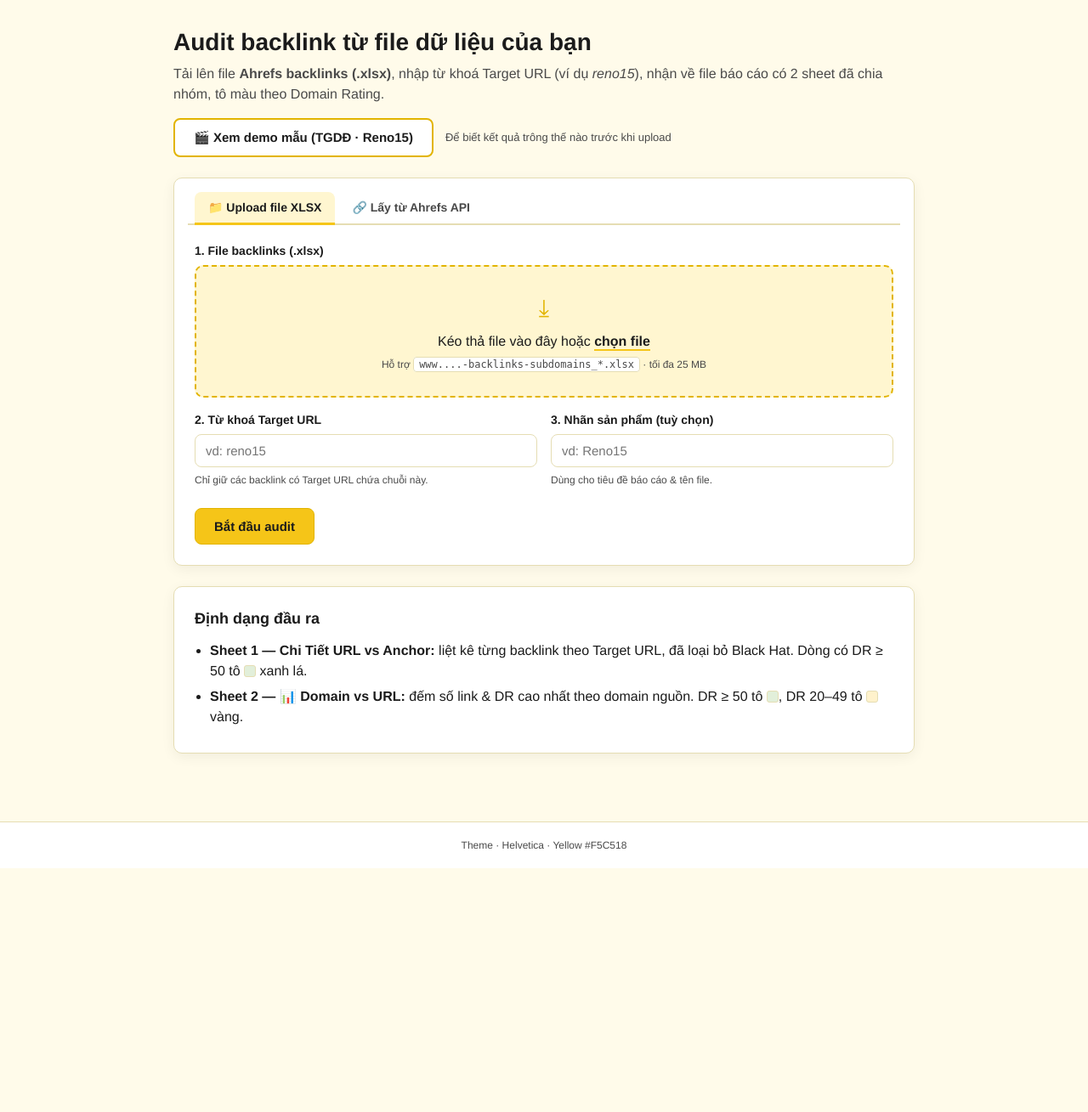
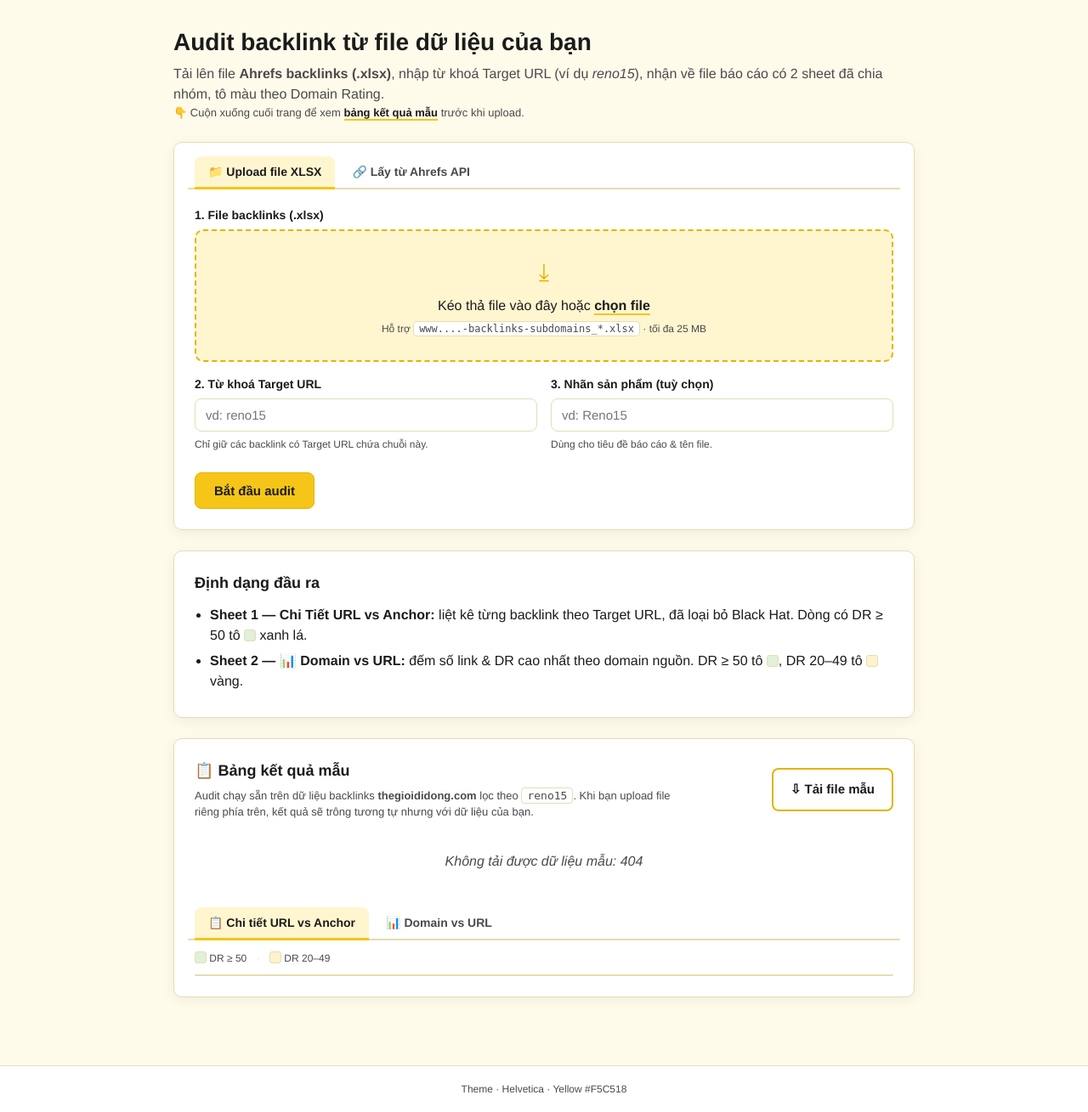
Before and after one commit to maianh232001-ship-it/btvn-2, a Flask app: page / in a window 1280 px wide. Shown: the part 63-1372 px from the top of the page at 85% size. Before the commit the page ends 1085 px from the top, so only its background shows below. Run offline with Flask 3, Linux system fonts and the light colour scheme.

Commit message:
Demo showcase: always-visible sample report at bottom of page
- Remove the click-to-load demo button from hero, replace with anchor link
  pointing to the showcase
- New <section id="demo-showcase"> at the bottom — auto-fetches /api/demo
  on page load and renders into its own stats grid + tabs + tables
- Refactor renderDetailTable / renderSummaryTable to accept a host id so
  the same renderers serve both the user's audit result and the showcase
- Tab switching scoped per-group so demo and result tabs don't collide

```diff
--- a/static/script.js
+++ b/static/script.js
@@ -117,8 +117,8 @@
     return Number.isInteger(n) ? String(n) : n.toFixed(1);
   }
 
-  function renderDetailTable(detail) {
-    const host = document.getElementById("detail-table");
+  function renderDetailTable(detail, hostId) {
+    const host = document.getElementById(hostId || "detail-table");
     if (!detail || !detail.length) {
       host.innerHTML = '<div class="preview-empty">Không có backlink chất lượng phù hợp.</div>';
       return;
@@ -154,8 +154,8 @@
     host.innerHTML = html;
   }
 
-  function renderSummaryTable(summary) {
-    const host = document.getElementById("summary-table");
+  function renderSummaryTable(summary, hostId) {
+    const host = document.getElementById(hostId || "summary-table");
     if (!summary || !summary.length) {
       host.innerHTML = '<div class="preview-empty">Không có dữ liệu tổng hợp.</div>';
       return;
@@ -190,53 +190,51 @@
     if (head) head.parentElement.classList.toggle("collapsed");
   });
 
-  // Result tab switching.
-  document.querySelectorAll(".result-tabs .tab").forEach(function (tab) {
-    tab.addEventListener("click", function () {
-      const name = tab.getAttribute("data-result-tab");
-      document.querySelectorAll(".result-tabs .tab").forEach(function (t) {
-        t.classList.toggle("active", t === tab);
-      });
-      document.querySelectorAll(".result-panel").forEach(function (p) {
-        p.classList.toggle("active",
-          p.getAttribute("data-result-tab") === name);
+  // Tab switching for any group of .result-tabs — works for both the user's
+  // result section and the demo showcase by scoping selectors to the parent.
+  document.querySelectorAll(".result-tabs").forEach(function (group) {
+    const scope = group.parentElement;
+    const attr = group.querySelector(".tab[data-demo-tab]")
+      ? "data-demo-tab" : "data-result-tab";
+    group.querySelectorAll(".tab").forEach(function (tab) {
+      tab.addEventListener("click", function () {
+        const name = tab.getAttribute(attr);
+        group.querySelectorAll(".tab").forEach(function (t) {
+          t.classList.toggle("active", t === tab);
+        });
+        scope.querySelectorAll(".result-panel").forEach(function (p) {
+          p.classList.toggle("active", p.getAttribute(attr) === name);
+        });
       });
     });
   });
 
-  function renderResult(data) {
-    const s = data.stats || {};
-    let inputLabel = "Dòng đầu vào";
-    if (data.source === "ahrefs") inputLabel = "Backlink từ Ahrefs";
-    else if (data.source === "demo") inputLabel = "Dòng trong file mẫu";
-
-    const demoBanner = document.getElementById("demo-banner");
-    const resultTitle = document.getElementById("result-title");
-    if (data.demo) {
-      demoBanner.classList.remove("hidden");
-      resultTitle.textContent = "Kết quả demo";
-    } else {
-      demoBanner.classList.add("hidden");
-      resultTitle.textContent = "Kết quả";
-    }
+  function buildStatsHTML(stats, inputLabel) {
     const items = [
-      [inputLabel, s.input_rows],
-      ["Backlink chất lượng", s.kept_rows],
-      ["Target URL", s.target_urls],
-      ["Tổng link giữ lại", s.total_links],
-      ["Dòng tổng hợp domain", s.total_domain_rows],
+      [inputLabel, stats.input_rows],
+      ["Backlink chất lượng", stats.kept_rows],
+      ["Target URL", stats.target_urls],
+      ["Tổng link giữ lại", stats.total_links],
+      ["Dòng tổng hợp domain", stats.total_domain_rows],
     ];
-    statsEl.innerHTML = items.map(function (it) {
+    return items.map(function (it) {
       return '<div class="stat"><div class="label">' + it[0] +
              '</div><div class="value">' + (it[1] != null ? it[1] : "—") +
              "</div></div>";
     }).join("");
+  }
+
+  function renderResult(data) {
+    const s = data.stats || {};
+    const inputLabel = data.source === "ahrefs"
+      ? "Backlink từ Ahrefs" : "Dòng đầu vào";
+    statsEl.innerHTML = buildStatsHTML(s, inputLabel);
     downloadLink.href = data.download_url;
     downloadLink.setAttribute("download", data.filename || "audit.xlsx");
 
     const preview = data.preview || {};
-    renderDetailTable(preview.detail || []);
-    renderSummaryTable(preview.summary || []);
+    renderDetailTable(preview.detail || [], "detail-table");
+    renderSummaryTable(preview.summary || [], "summary-table");
 
     resultCard.classList.remove("hidden");
     resultCard.scrollIntoView({ behavior: "smooth", block: "nearest" });
@@ -265,27 +263,32 @@
     ahrefsStatus.className = "status" + (kind ? " " + kind : "");
   }
 
-  // --- Demo button (loads bundled TGDĐ + Reno15 sample) ---
-  const demoBtn = document.getElementById("demo-btn");
-  demoBtn.addEventListener("click", async function () {
-    const original = demoBtn.textContent;
-    demoBtn.disabled = true;
-    demoBtn.textContent = "Đang tải demo…";
+  // --- Demo showcase (auto-loads bundled TGDĐ + Reno15 sample on page open) ---
+  async function loadDemoShowcase() {
+    const statsHost = document.getElementById("demo-stats");
     try {
       const res = await fetch("/api/demo");
       const data = await res.json().catch(function () { return {}; });
       if (!res.ok) {
-        alert(data.error || ("Lỗi tải demo (" + res.status + ")"));
+        statsHost.innerHTML =
+          '<div class="preview-empty">Không tải được dữ liệu mẫu: ' +
+          escapeHTML(data.error || res.status) + "</div>";
         return;
       }
-      renderResult(data);
+      statsHost.innerHTML = buildStatsHTML(data.stats || {}, "Dòng đầu vào");
+      const dl = document.getElementById("demo-download");
+      dl.href = data.download_url;
+      dl.setAttribute("download", data.filename || "demo.xlsx");
+      const preview = data.preview || {};
+      renderDetailTable(preview.detail || [], "demo-detail-table");
+      renderSummaryTable(preview.summary || [], "demo-summary-table");
     } catch (err) {
-      alert("Lỗi mạng: " + err.message);
-    } finally {
-      demoBtn.disabled = false;
-      demoBtn.textContent = original;
+      statsHost.innerHTML =
+        '<div class="preview-empty">Lỗi mạng khi tải mẫu: ' +
+        escapeHTML(err.message) + "</div>";
     }
-  });
+  }
+  loadDemoShowcase();
 
   ahrefsForm.addEventListener("submit", async function (e) {
     e.preventDefault();
--- a/static/style.css
+++ b/static/style.css
@@ -72,14 +72,19 @@
   line-height: 1.25;
 }
 .hero p { margin: 0; color: var(--ink-soft); }
-.hero-actions {
-  display: flex;
-  align-items: center;
-  gap: 14px;
-  margin-top: 16px;
-  flex-wrap: wrap;
+.hero-hint {
+  font-size: 13px;
+  color: var(--ink-soft);
+  margin-top: 12px;
 }
-.hero-hint { font-size: 13px; color: var(--ink-soft); }
+.hero-hint a {
+  color: var(--ink);
+  font-weight: 700;
+  border-bottom: 2px solid var(--yellow);
+  text-decoration: none;
+}
+.hero-hint a:hover { border-bottom-color: var(--yellow-deep); }
+
 .primary.outline {
   background: #fff;
   color: var(--ink);
@@ -89,16 +94,17 @@
   background: var(--yellow-soft);
 }
 
-.demo-banner {
-  background: var(--yellow-soft);
-  border: 1px solid var(--yellow-deep);
-  border-radius: 8px;
-  padding: 10px 14px;
+.showcase {
+  border-left: 6px solid var(--yellow-deep);
+  background: #FFFEF7;
+}
+.showcase-desc {
+  margin: 6px 0 0;
+  color: var(--ink-soft);
   font-size: 13px;
-  color: var(--ink);
-  margin-bottom: 14px;
+  max-width: 580px;
 }
-.demo-banner code {
+.showcase-desc code {
   background: #fff;
   padding: 1px 6px;
   border-radius: 4px;
--- a/templates/index.html
+++ b/templates/index.html
@@ -19,10 +19,7 @@
     <section class="hero">
       <h1>Audit backlink từ file dữ liệu của bạn</h1>
       <p>Tải lên file <strong>Ahrefs backlinks (.xlsx)</strong>, nhập từ khoá Target URL (ví dụ <em>reno15</em>), nhận về file báo cáo có 2 sheet đã chia nhóm, tô màu theo Domain Rating.</p>
-      <div class="hero-actions">
-        <button type="button" id="demo-btn" class="primary outline">🎬 Xem demo mẫu (TGDĐ · Reno15)</button>
-        <span class="hero-hint">Để biết kết quả trông thế nào trước khi upload</span>
-      </div>
+      <p class="hero-hint">👇 Cuộn xuống cuối trang để xem <a href="#demo-showcase">bảng kết quả mẫu</a> trước khi upload.</p>
     </section>
 
     <div class="card">
@@ -115,9 +112,6 @@
     </div>
 
     <section id="result" class="card result hidden">
-      <div id="demo-banner" class="demo-banner hidden">
-        🎬 <strong>Đây là demo mẫu</strong> chạy trên dữ liệu backlinks của thegioididong.com lọc theo từ khoá <code>reno15</code>. Kết quả thật của bạn sẽ trông tương tự nhưng với dữ liệu riêng.
-      </div>
       <div class="result-head">
         <h2 id="result-title">Kết quả</h2>
         <a id="download-link" class="primary download" href="#" download>⇩ Tải báo cáo Excel</a>
@@ -155,6 +149,41 @@
         <li><strong>Sheet 2 — 📊 Domain vs URL:</strong> đếm số link & DR cao nhất theo domain nguồn. DR ≥ 50 tô <span class="swatch hi"></span>, DR 20–49 tô <span class="swatch mid"></span> vàng.</li>
       </ul>
     </section>
+
+    <section id="demo-showcase" class="card showcase">
+      <div class="result-head">
+        <div>
+          <h2>📋 Bảng kết quả mẫu</h2>
+          <p class="showcase-desc">Audit chạy sẵn trên dữ liệu backlinks <strong>thegioididong.com</strong> lọc theo <code>reno15</code>. Khi bạn upload file riêng phía trên, kết quả sẽ trông tương tự nhưng với dữ liệu của bạn.</p>
+        </div>
+        <a id="demo-download" class="primary outline download" href="#" download>⇩ Tải file mẫu</a>
+      </div>
+      <div class="stats" id="demo-stats">
+        <div class="preview-empty">Đang tải dữ liệu mẫu…</div>
+      </div>
+
+      <div class="tabs result-tabs" role="tablist">
+        <button type="button" class="tab active" data-demo-tab="detail" role="tab">📋 Chi tiết URL vs Anchor</button>
+        <button type="button" class="tab" data-demo-tab="summary" role="tab">📊 Domain vs URL</button>
+      </div>
+
+      <div class="result-panel active" data-demo-tab="detail">
+        <div class="legend">
+          <span class="swatch hi"></span> DR ≥ 50
+          <span class="legend-sep">·</span>
+          <span class="swatch mid"></span> DR 20–49
+        </div>
+        <div id="demo-detail-table" class="preview-table"></div>
+      </div>
+      <div class="result-panel" data-demo-tab="summary">
+        <div class="legend">
+          <span class="swatch hi"></span> DR ≥ 50
+          <span class="legend-sep">·</span>
+          <span class="swatch mid"></span> DR 20–49
+        </div>
+        <div id="demo-summary-table" class="preview-table"></div>
+      </div>
+    </section>
   </main>
 
   <footer class="site-footer">
```
